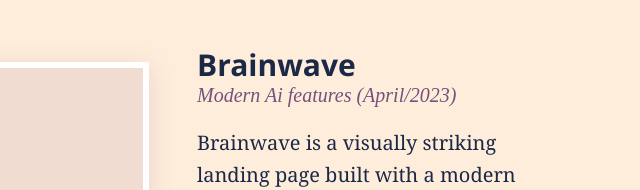
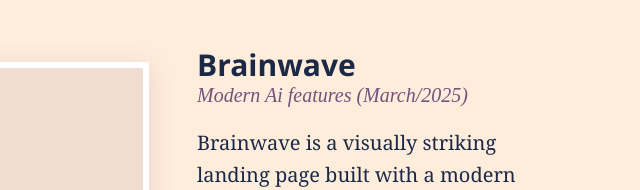
Before and after one commit to Loay-zeid/myPortfolio, a plain HTML site: page index.html in a window 1280 px wide. Shown: the part 1070-1260 px from the top of the page, 468-1108 px from the left. Drawn offline with Linux system fonts and the light colour scheme; animation ran at ten frames a second.

Commit message:
edit the date

```diff
--- a/index.html
+++ b/index.html
@@ -49,7 +49,7 @@
                             <article class="Work">
                                 <div class="j">
                                     <h3 class="m">
-                                        Brainwave<div class="l"> Modern Ai features (April/2023)</div>
+                                        Brainwave<div class="l"> Modern Ai features (March/2025)</div>
                                     </h3>
                                     <p class="k">
                                         Brainwave is a visually striking landing page built with a modern UI and vibrant color palette. It invites visitors to explore the potential of AI-powered chat by showcasing features.
```
